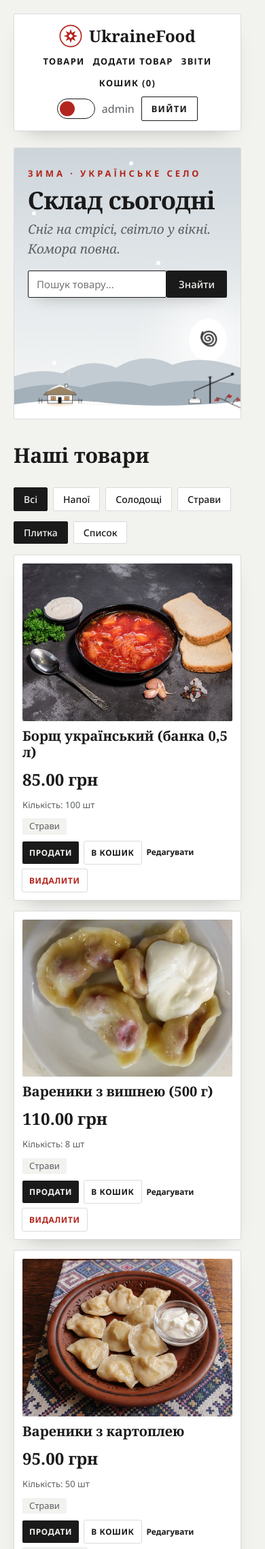
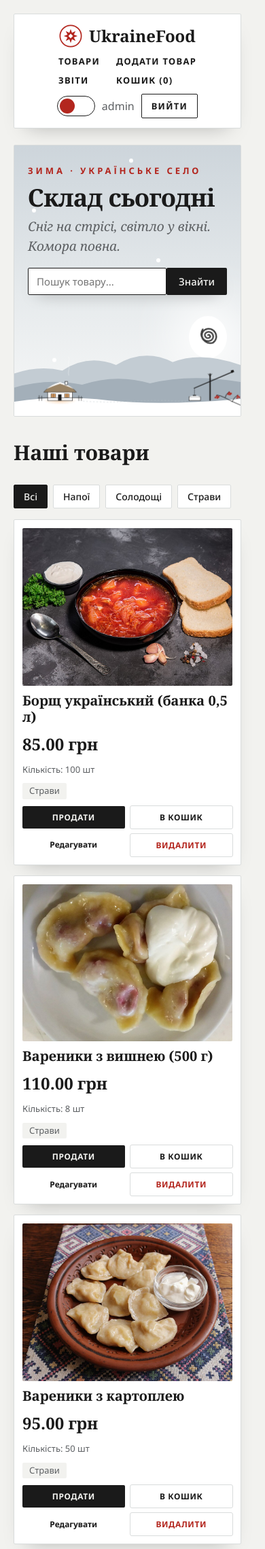
Before and after one commit to kuzmenkoi633-alt/ukrainefood, a PHP site: page / in a window 390 px wide. Shown: the top 2279 px of the page at 68% size. Run offline with PHP 8.4, Linux system fonts and the light colour scheme; a user stored in the database is signed in; data comes from the database, SQL or seed files in the repository.

Commit message:
Мобільна версія: меню і кнопки карток сіткою 2×2, без перемикача виду

```diff
--- a/styles.css
+++ b/styles.css
@@ -459,9 +459,25 @@ button:hover {
     position: static;
   }
   .menu {
-    flex-wrap: wrap;
+    display: grid;
+    grid-template-columns: repeat(2, auto);
     justify-content: center;
-    gap: 12px;
+    gap: 8px 24px;
+  }
+  .view-toggle {
+    display: none;
+  }
+  .actions {
+    display: grid;
+    grid-template-columns: 1fr 1fr;
+
+    & form,
+    & input[type="submit"] {
+      width: 100%;
+    }
+    & a {
+      text-align: center;
+    }
   }
   h1 {
     font-size: 24px;
```
